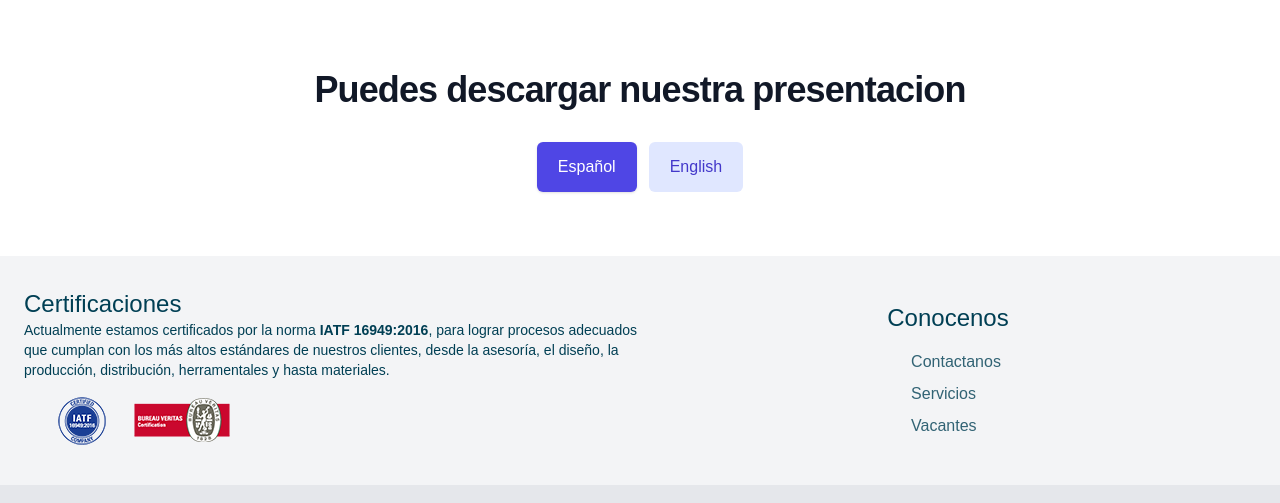
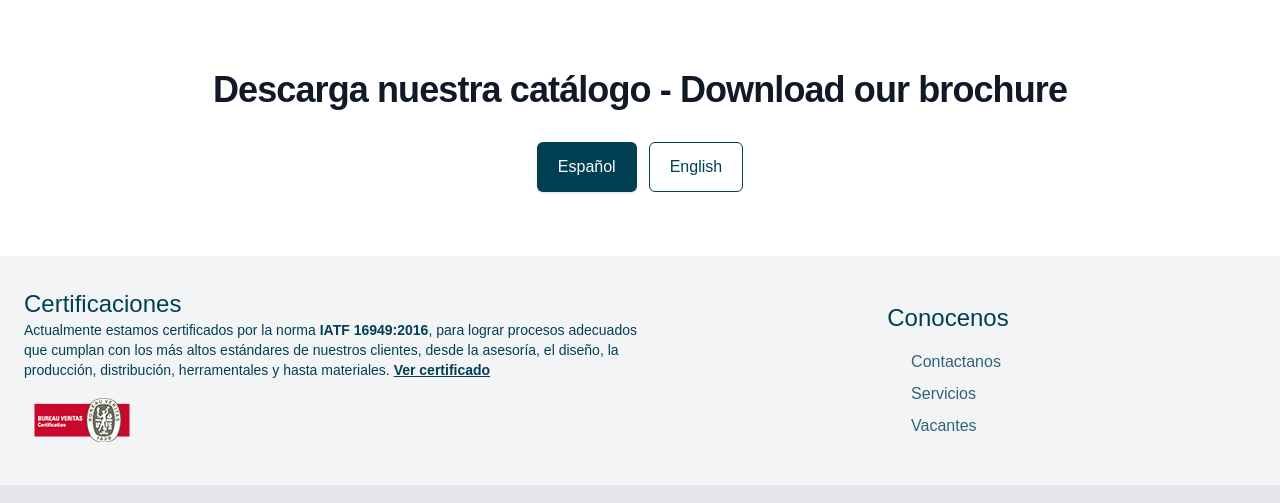
Before and after one commit to GCMjk/lagalmInd, a Next.js app: page / in a window 1280 px wide. Shown: the part 3855-4358 px from the top of the page. Built offline with nearby package versions, Linux system fonts and the light colour scheme; no server answers.

Commit message:
modifications in certificate and presentation buttons

```diff
--- a/package.json
+++ b/package.json
@@ -13,6 +13,7 @@
   "dependencies": {
     "@apollo/client": "^3.6.9",
     "@graphql-codegen/typed-document-node": "^2.2.13",
+    "@headlessui/react": "^1.6.6",
     "@heroicons/react": "^1.0.6",
     "@tailwindcss/line-clamp": "^0.4.0",
     "file-saver": "^2.0.5",
--- a/src/components/Web/Footer/index.tsx
+++ b/src/components/Web/Footer/index.tsx
@@ -2,7 +2,6 @@ import Link from "next/link";
 import Image from "next/image";
 
 import { certificaton } from "@service/data";
-import Socials from "@components/Socials";
 
 const Footer = () => {
   return (
@@ -19,7 +18,12 @@ const Footer = () => {
                 <span className="font-bold font-body">IATF 16949:2016</span>,
                 para lograr procesos adecuados que cumplan con los más altos
                 estándares de nuestros clientes, desde la asesoría, el diseño,
-                la producción, distribución, herramentales y hasta materiales.
+                la producción, distribución, herramentales y hasta materiales.{" "}
+                <Link href="https://res.cloudinary.com/lagalm/image/upload/v1660185596/certificadoIATF_ezjdnu.jpg">
+                  <a target="_blank" className="font-bold underline">
+                    Ver certificado
+                  </a>
+                </Link>
               </p>
             </div>
             <div className="w-full flex justify-center lg:justify-start ml-2">
--- a/src/components/Web/Home/Presentation/index.tsx
+++ b/src/components/Web/Home/Presentation/index.tsx
@@ -5,13 +5,15 @@ const Presentation = () => {
     <div className="bg-white">
       <div className="max-w-7xl mx-auto text-center py-12 px-4 sm:px-6 lg:py-16 lg:px-8">
         <h2 className="text-3xl font-extrabold tracking-tight text-gray-900 sm:text-4xl">
-          <span className="block">Puedes descargar nuestra presentacion</span>
+          <span className="block">
+            Descarga nuestra catálogo - Download our brochure
+          </span>
         </h2>
         <div className="mt-8 flex justify-center">
           <div className="inline-flex rounded-md shadow">
             <button
               onClick={() => downloadEs()}
-              className="inline-flex items-center justify-center px-5 py-3 border border-transparent text-base font-medium rounded-md text-white bg-indigo-600 hover:bg-indigo-700"
+              className="inline-flex items-center justify-center px-5 py-3 border border-transparent text-base font-medium rounded-md text-white bg-paragraph hover:bg-paragraph/40 hover:border-transparent transition-all duration-300"
             >
               Español
             </button>
@@ -19,7 +21,7 @@ const Presentation = () => {
           <div className="ml-3 inline-flex">
             <button
               onClick={() => downloadEn()}
-              className="inline-flex items-center justify-center px-5 py-3 border border-transparent text-base font-medium rounded-md text-indigo-700 bg-indigo-100 hover:bg-indigo-200"
+              className="inline-flex items-center justify-center px-5 py-3 border border-paragraph text-base font-medium rounded-md text-paragraph bg-white hover:text-white hover:bg-paragraph/40 hover:border-transparent transition-all duration-300"
             >
               English
             </button>
--- a/src/service/data.js
+++ b/src/service/data.js
@@ -76,11 +76,6 @@ export const customers = [
 
 export const certificaton = [
   {
-    name: "ISO IATF 16949:2016",
-    icon: Iatf,
-    href: "https://www.isotools.com.mx/iatf-169492016-sistemas-gestion-la-calidad-la-industria-del-automovil/",
-  },
-  {
     name: "Bureau Veritas Certificator",
     icon: bureauVeritas,
     href: "https://www.bureauveritas.com.mx/",
```
Also changed, not shown: 1 other file (tests, documents, lock files or other folders).
